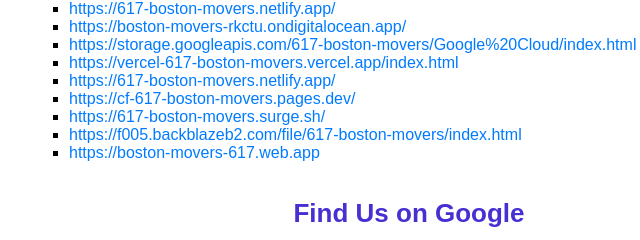
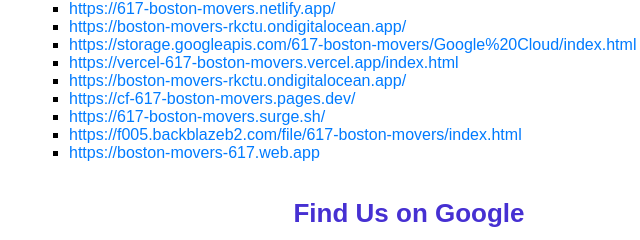
Before and after one commit to coder9653/617-boston-movers, a plain HTML site: page index.html in a window 1280 px wide. Shown: the part 11496-11736 px from the top of the page, 231-871 px from the left. Drawn offline with Linux system fonts and the light colour scheme.

Commit message:
Update index.html

```diff
--- a/index.html
+++ b/index.html
@@ -853,7 +853,7 @@
             </li>
             <li><a href="https://vercel-617-boston-movers.vercel.app/index.html" style="text-decoration: none; color: #007bff;">https://vercel-617-boston-movers.vercel.app/index.html</a>
             </li>
-            <li><a href="https://617-boston-movers.netlify.app/" style="text-decoration: none; color: #007bff;">https://617-boston-movers.netlify.app/</a>
+            <li><a href="https://boston-movers-rkctu.ondigitalocean.app/" style="text-decoration: none; color: #007bff;">https://boston-movers-rkctu.ondigitalocean.app/</a>
             </li>
             <li><a href="https://cf-617-boston-movers.pages.dev/" style="text-decoration: none; color: #007bff;">https://cf-617-boston-movers.pages.dev/</a>
             </li>
```
